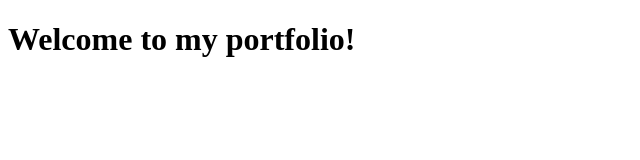
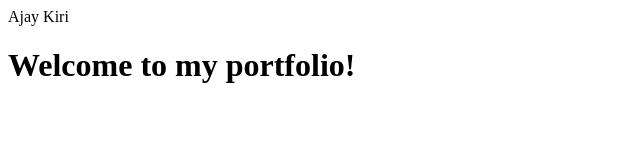
Before and after one commit to sahasra101/Basic-Portfolio, a plain HTML site: page index.html in a window 1280 px wide. Shown: the whole page, without its empty margins (0-640 px from the left). Drawn offline with Linux system fonts and the light colour scheme.

Commit message:
added header

```diff
--- a/index.html
+++ b/index.html
@@ -1,12 +1,19 @@
 <!DOCTYPE html>
 <html lang="en">
+
 <head>
     <meta charset="UTF-8">
     <meta name="viewport" content="width=device-width, initial-scale=1.0">
     <meta http-equiv="X-UA-Compatible" content="ie=edge">
     <title>Basic Portfolio</title>
 </head>
+
 <body>
+    <header>
+        Ajay Kiri
+    </header>
+
     <h1>Welcome to my portfolio!</h1>
 </body>
+
 </html>
```
